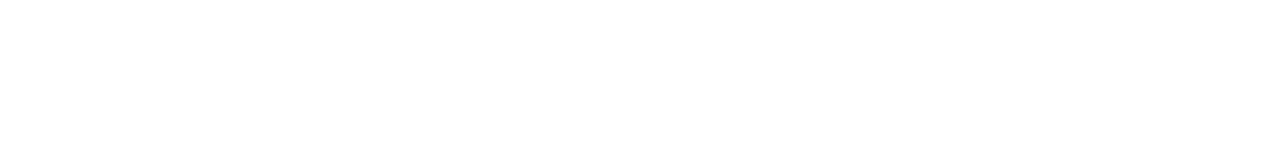
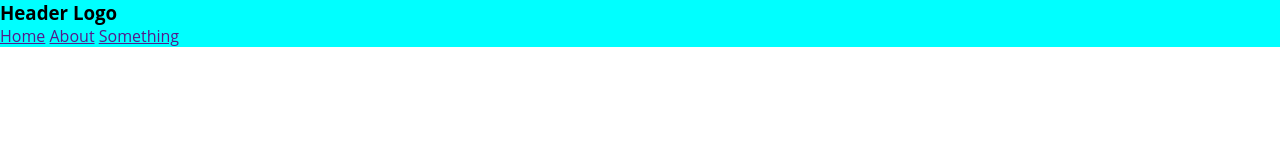
Before and after one commit to Phammerman/Webpage-build, a plain HTML site: page index.html in a window 1280 px wide. Drawn offline with Linux system fonts and the light colour scheme.

Commit message:
Changes to be committed: 	modified:   index.html 	modified:   style.css
Added navbar in index.html & basic css

```diff
--- a/index.html
+++ b/index.html
@@ -8,6 +8,15 @@
     <link rel="stylesheet" href="style.css">
 </head>
 <body>
-
+    <div class="hero-section">
+        <div class="navbar-container">
+            <h3 class="nav-logo">Header Logo</h3>
+            <nav role="navigation">
+                <a href="" class="navlink">Home</a>
+                <a href="" class="navlink">About</a>
+                <a href="" class="navlink">Something</a>
+            </nav>
+        </div>
+    </div>
 </body>
 </html>
--- a/style.css
+++ b/style.css
@@ -0,0 +1,9 @@
+* {
+    box-sizing: border-box;
+    margin: 0;
+    font-family: 'Open sans', sans-serif;
+}
+
+.hero-section {
+    background-color: aqua;
+}
```
